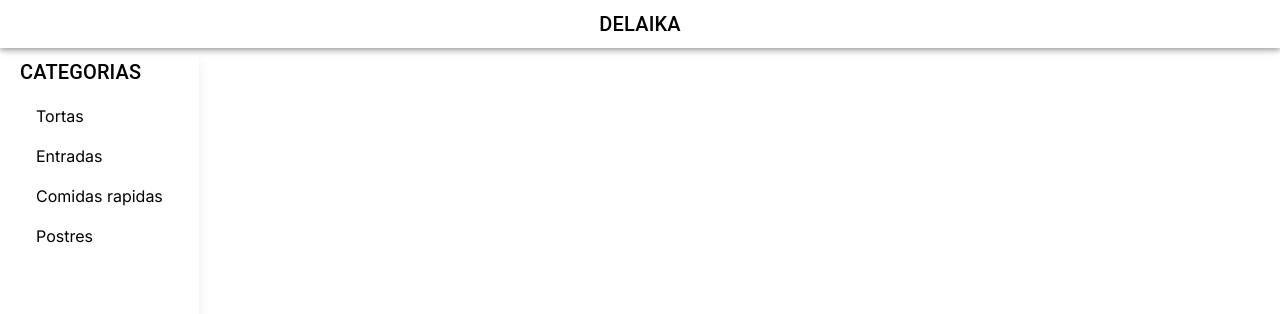
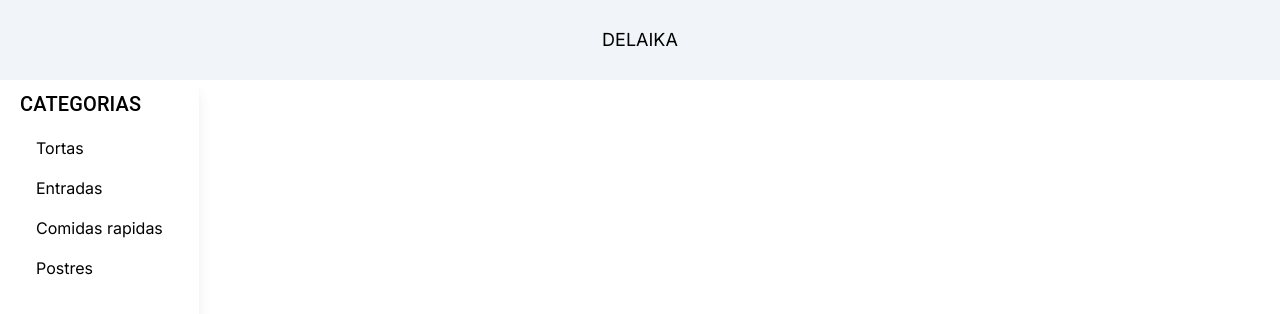
Before and after one commit to valentinaconde/delaika-recipes-FRONT, a Next.js app: page /home in a window 1280 px wide. Shown: the top 314 px of the page. Built offline with nearby package versions, Linux system fonts and the light colour scheme.

Commit message:
refactor: Update Header component to use tailwind CSS classes for styling

```diff
--- a/app/components/Header/index.tsx
+++ b/app/components/Header/index.tsx
@@ -1,21 +1,9 @@
 import * as React from 'react';
-import AppBar from '@mui/material/AppBar';
-import Box from '@mui/material/Box';
-import Toolbar from '@mui/material/Toolbar';
-import Typography from '@mui/material/Typography';
 
 export default function Header() {
   return (
-    <div>
-    <Box sx={{ flexGrow: 1 }}>
-      <AppBar position="static" color='transparent'>
-        <Toolbar variant="dense" className='flex justify-center'>
-          <Typography variant="h6" color="inherit" component="div">
-            DELAIKA
-          </Typography>
-        </Toolbar>
-      </AppBar>
-    </Box>
+    <div className='flex justify-center align-middle h-20 w-screen bg-slate-100'>
+      <h1 className='self-center text-lg'>DELAIKA</h1>
     </div>
   );
 }
```
